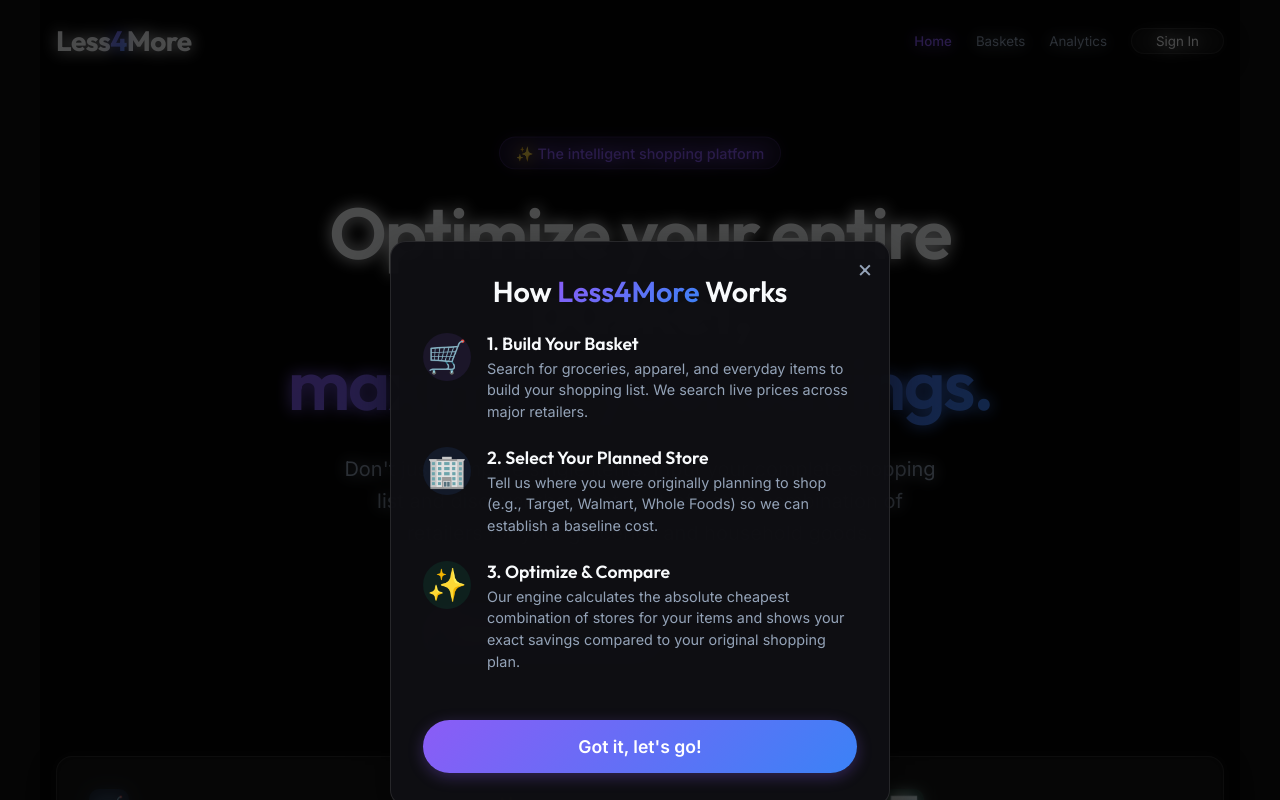
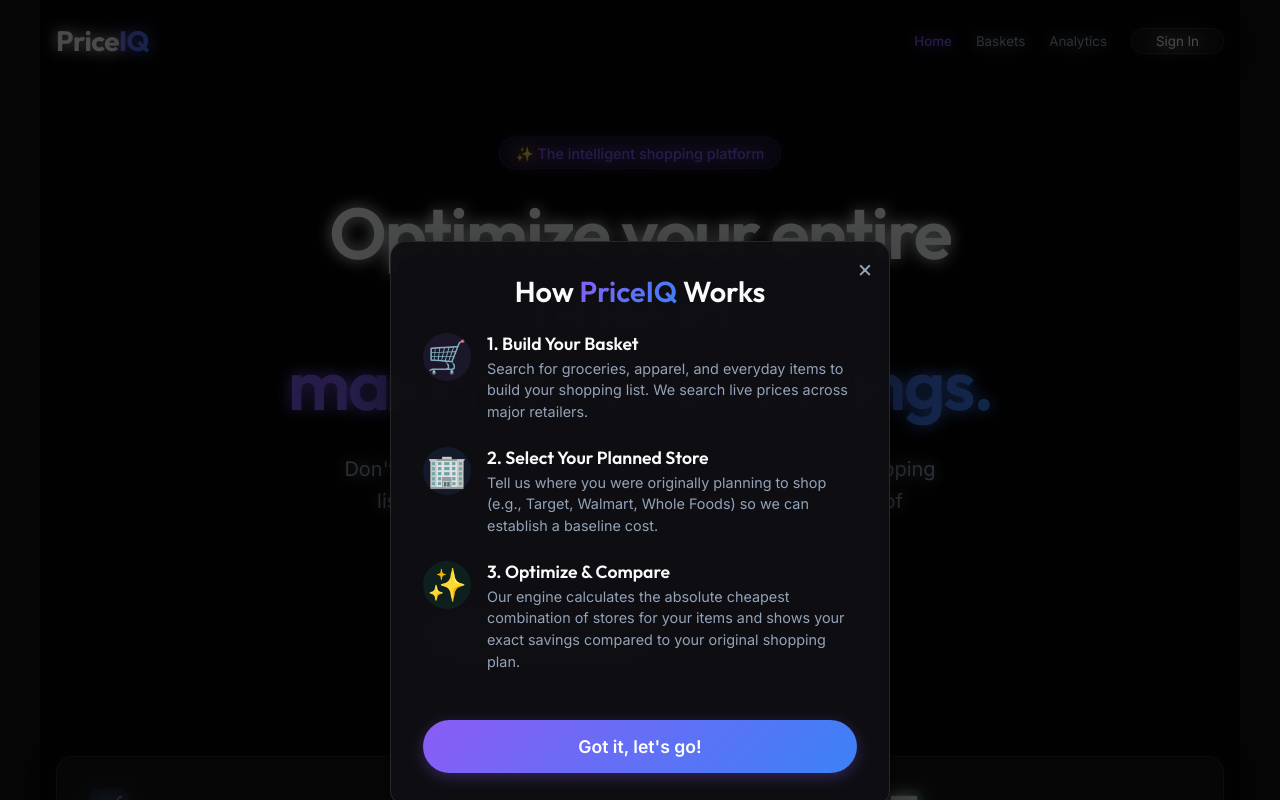
Before and after one commit to Tbest101/PriceIQ, a React (Vite) app: page / in a window 1280 px wide. Both pictures are taken after a click on the button "How it Works". Shown: the top 800 px of the page. Built offline with nearby package versions, Linux system fonts and the light colour scheme.

Commit message:
refactor: Rename app branding to PriceIQ

```diff
--- a/api/index.js
+++ b/api/index.js
@@ -364,7 +364,7 @@
 
 if (process.env.NODE_ENV !== 'production') {
   app.listen(PORT, () => {
-    console.log(`\n🚀 Less4More API server running at http://localhost:${PORT}`);
+    console.log(`\n🚀 PriceIQ API server running at http://localhost:${PORT}`);
     console.log(`   SerpApi key: ${process.env.SERPAPI_KEY ? '✅ Configured' : '⚠️  Not set (using mock data)'}`);
     console.log(`   Endpoints:`);
     console.log(`     GET  /api/health`);
--- a/index.html
+++ b/index.html
@@ -4,7 +4,7 @@
     <meta charset="UTF-8" />
     <link rel="icon" type="image/svg+xml" href="/favicon.svg" />
     <meta name="viewport" content="width=device-width, initial-scale=1.0" />
-    <title>less4more</title>
+    <title>PriceIQ — Intelligent Shopping & Basket Optimization</title>
   </head>
   <body>
     <div id="root"></div>
--- a/package.json
+++ b/package.json
@@ -1,5 +1,5 @@
 {
-  "name": "less4more",
+  "name": "priceiq",
   "private": true,
   "version": "0.0.0",
   "type": "module",
--- a/scripts/evaluate-savings.js
+++ b/scripts/evaluate-savings.js
@@ -196,7 +196,7 @@
 
 async function runEvaluation() {
   console.log('\n======================================================');
-  console.log('📊 LESS4MORE BENCHMARK & SAVINGS EVALUATION SUITE');
+  console.log('📊 PRICEIQ BENCHMARK & SAVINGS EVALUATION SUITE');
   console.log('======================================================\n');
 
   console.log(`Running benchmark evaluation across ${TEST_SUITE.length} sample baskets...\n`);
--- a/src/App.tsx
+++ b/src/App.tsx
@@ -21,7 +21,7 @@
 
   // Restore session on mount
   useEffect(() => {
-    const session = localStorage.getItem('l4m_session');
+    const session = localStorage.getItem('priceiq_session');
     if (session) {
       try {
         setUser(JSON.parse(session));
@@ -42,7 +42,7 @@
   };
 
   const handleSignOut = () => {
-    localStorage.removeItem('l4m_session');
+    localStorage.removeItem('priceiq_session');
     setUser(null);
     setBasket([]);
   };
@@ -51,7 +51,7 @@
     <div className="app-container animate-fade-in" style={{ minHeight: '100vh', display: 'flex', flexDirection: 'column' }}>
       <header className="app-header" onClick={() => setView('home')}>
         <h1 style={{ fontSize: '1.75rem', fontWeight: 700, letterSpacing: '-0.02em', cursor: 'pointer' }}>
-          Less<span className="text-gradient">4</span>More
+          Price<span className="text-gradient">IQ</span>
         </h1>
         <nav className="app-nav">
           <button className="nav-text" onClick={(e) => { e.stopPropagation(); setView('home'); }} style={{ color: view === 'home' ? 'var(--primary)' : 'var(--text-main)', fontWeight: 500 }}>Home</button>
--- a/src/components/HowItWorksModal.tsx
+++ b/src/components/HowItWorksModal.tsx
@@ -35,7 +35,7 @@
         >&times;</button>
 
         <h2 style={{ fontSize: '1.8rem', marginBottom: 'var(--spacing-lg)', textAlign: 'center', color: 'var(--text-main)' }}>
-          How <span className="text-gradient">Less4More</span> Works
+          How <span className="text-gradient">PriceIQ</span> Works
         </h2>
 
         <div style={{ display: 'flex', flexDirection: 'column', gap: 'var(--spacing-lg)' }}>
--- a/src/components/RouteConfirmation.tsx
+++ b/src/components/RouteConfirmation.tsx
@@ -74,7 +74,7 @@
         <p style={{ color: 'var(--text-muted)', textAlign: 'center', maxWidth: '400px' }}>
           {fulfillmentMethod === 'pickup'
             ? `Your pickup route has been finalized. We've sent the orders to the ${groupedStores.length} stores. They will notify you when ready.`
-            : `Your orders have been placed! Less4More couriers will pick them up from the ${groupedStores.length} stores and deliver them soon.`}
+            : `Your orders have been placed! PriceIQ couriers will pick them up from the ${groupedStores.length} stores and deliver them soon.`}
         </p>
         <button
           onClick={() => window.location.reload()}
```
